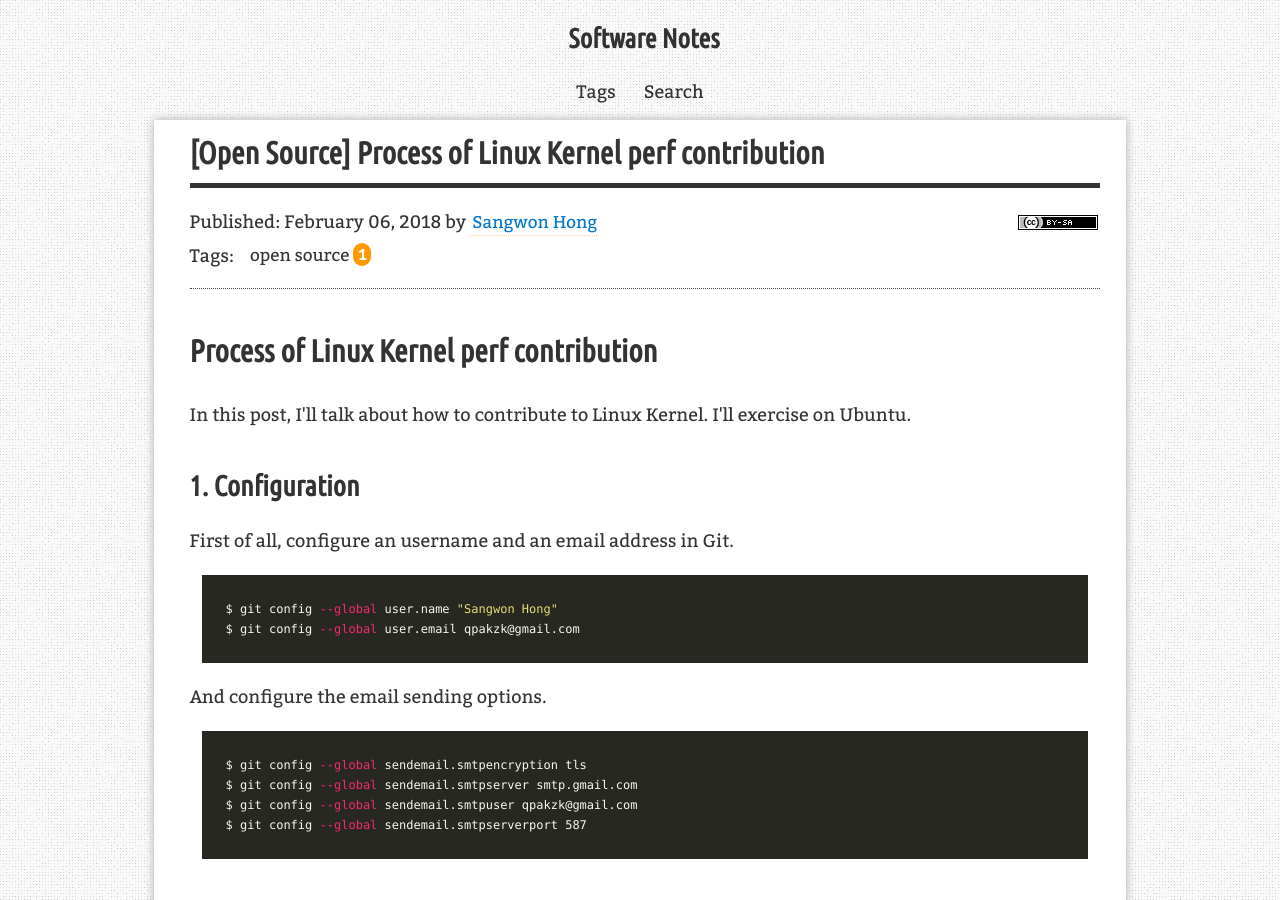
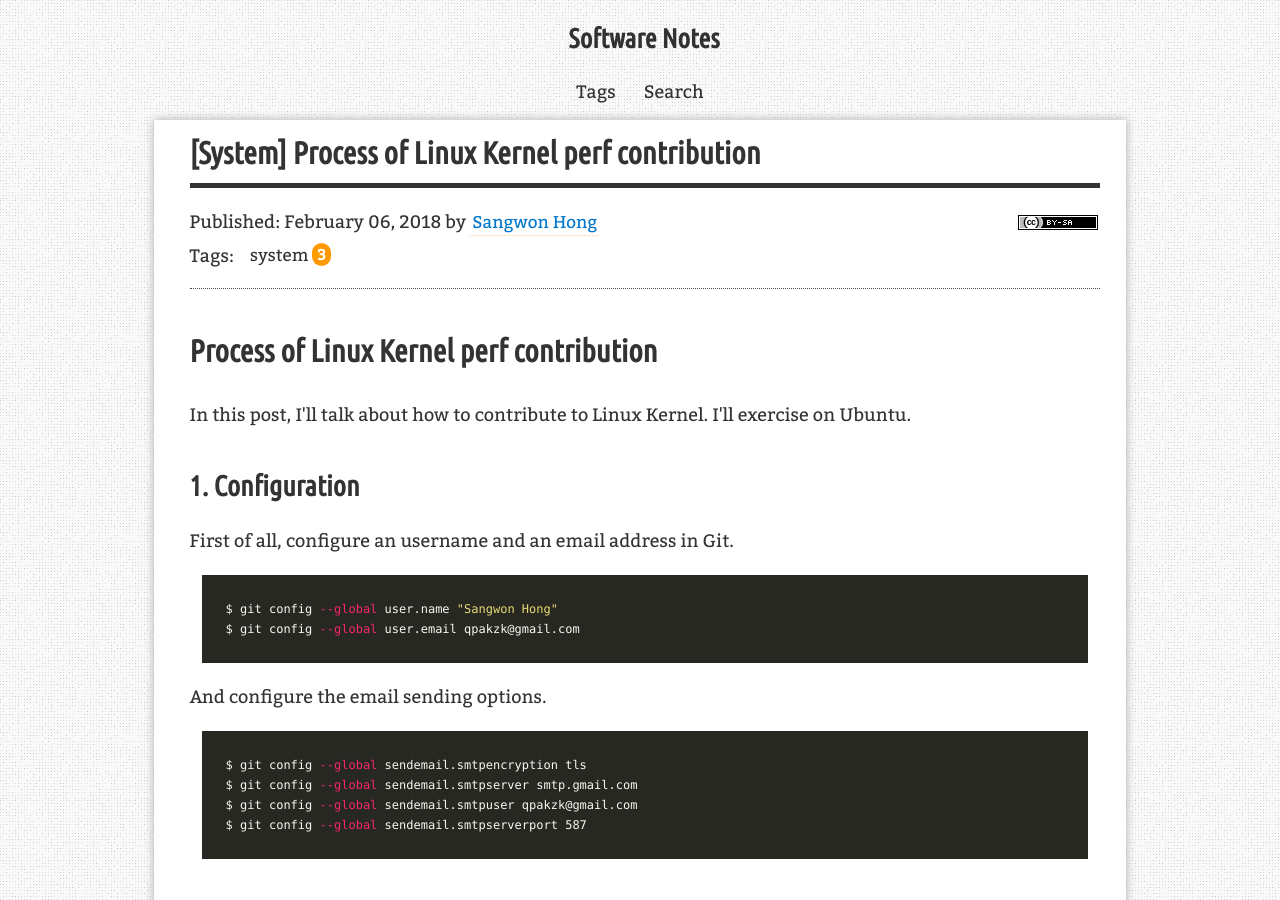
Before and after one commit to qpakzk/qpakzk.github.io, a Jekyll site: the page built from _posts/2018-02-06-[System] Process of Linux Kernel Contribution.md, in a window 1280 px wide and 900 px high. Built offline with Jekyll 4.4.1, drawn with Linux system fonts in a browser that asks for light colours; nearby versions of some CDN libraries; comment, search, counter and statistics services are not loaded.

Commit message:
tags: change the tag to system
To categorize posts, unify a tag related to posts with system.

```diff
--- a/_posts/2018-02-06-[Open Source] Process of Linux Kernel Contribution.md
+++ b/_posts/2018-02-06-[System] Process of Linux Kernel Contribution.md
@@ -1,8 +1,8 @@
 ---
 layout: post
-title: "[Open Source] Process of Linux Kernel perf contribution"
+title: "[System] Process of Linux Kernel perf contribution"
 description: ""
-tags: [open source]
+tags: [system]
 redirect_from:
   - /2017/02/06/
 ---
```
Also changed, not shown: _posts/2018-08-28-[System] A set of commands when setting Ubuntu.md (renamed from _posts/2018-08-28-[Ubuntu] A set of commands when setting Ubuntu.md, +2 -2 lines), _posts/2018-09-13-[System] Compress and extract files using tar command.md (renamed from _posts/2018-09-13-[Command] Compress and extract files using tar command.md, +2 -2 lines).
